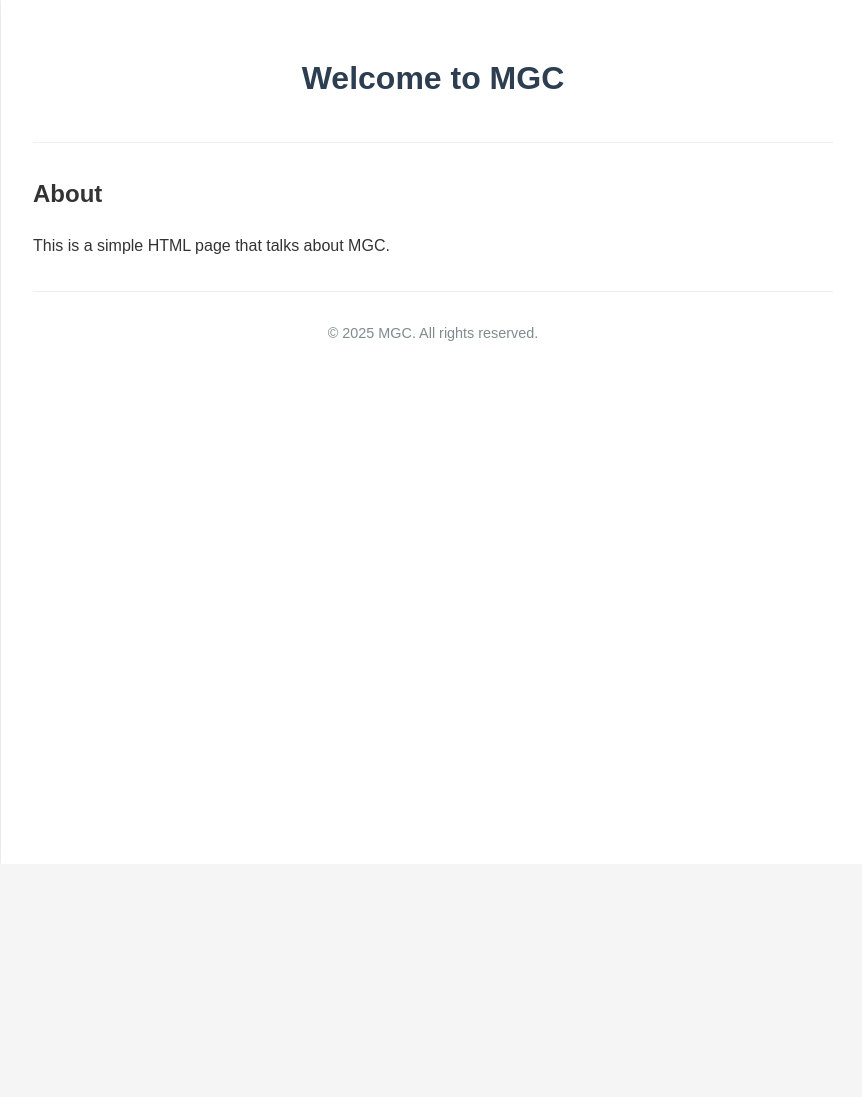
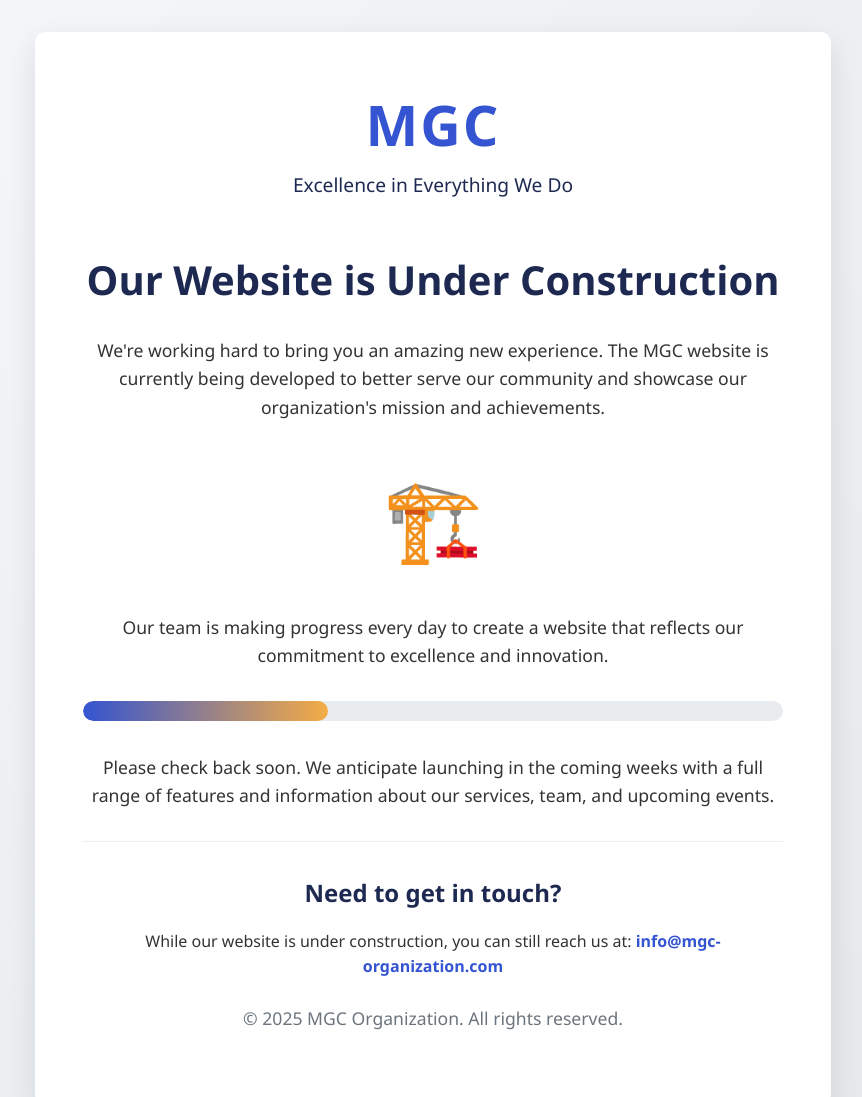
Before and after one commit to MGCtex/mgctex.github.io, a plain HTML site: page index.html in a window 1280 px wide. Shown: the top 1097 px of the page, without its empty margins (207-1069 px from the left). Before the commit the page ends 864 px from the top, so only its background shows below. Drawn offline with Linux system fonts and the light colour scheme.

Commit message:
Update index.html

```diff
--- a/index.html
+++ b/index.html
@@ -3,59 +3,170 @@
 <head>
     <meta charset="UTF-8">
     <meta name="viewport" content="width=device-width, initial-scale=1.0">
-    <title>My Website</title>
+    <title>MGC - Coming Soon</title>
     <style>
-        body {
-            font-family: Arial, sans-serif;
-            line-height: 1.6;
+        :root {
+            --primary-color: #3454d1;
+            --secondary-color: #1d2951;
+            --accent-color: #f4ac45;
+            --text-color: #333;
+            --light-color: #f8f9fa;
+        }
+
+        * {
             margin: 0;
             padding: 0;
-            background-color: #f5f5f5;
-            color: #333;
+            box-sizing: border-box;
         }
+
+        body {
+            font-family: 'Segoe UI', Tahoma, Geneva, Verdana, sans-serif;
+            line-height: 1.6;
+            color: var(--text-color);
+            background: linear-gradient(135deg, #f5f7fa 0%, #e4e8eb 100%);
+            min-height: 100vh;
+            display: flex;
+            flex-direction: column;
+            justify-content: center;
+            align-items: center;
+        }
+
         .container {
-            max-width: 800px;
-            margin: 0 auto;
-            padding: 2rem;
+            max-width: 1000px;
+            margin: 2rem;
+            padding: 3rem;
             background-color: white;
-            box-shadow: 0 0 10px rgba(0, 0, 0, 0.1);
-            min-height: 100vh;
+            border-radius: 10px;
+            box-shadow: 0 10px 30px rgba(0, 0, 0, 0.1);
+            text-align: center;
         }
-        header {
-            text-align: center;
-            margin-bottom: 2rem;
-            padding-bottom: 1rem;
-            border-bottom: 1px solid #eee;
-        }
-        h1 {
-            color: #2c3e50;
-        }
-        .content {
+
+        .logo {
             margin-bottom: 2rem;
         }
+
+        .logo-text {
+            font-size: 3.5rem;
+            font-weight: 700;
+            color: var(--primary-color);
+            letter-spacing: 2px;
+        }
+
+        .tagline {
+            font-size: 1.2rem;
+            color: var(--secondary-color);
+            margin-bottom: 3rem;
+        }
+
+        h1 {
+            font-size: 2.5rem;
+            margin-bottom: 1.5rem;
+            color: var(--secondary-color);
+        }
+
+        p {
+            font-size: 1.1rem;
+            margin-bottom: 1.5rem;
+            max-width: 700px;
+            margin-left: auto;
+            margin-right: auto;
+        }
+
+        .construction-icon {
+            font-size: 5rem;
+            margin: 2rem 0;
+            color: var(--accent-color);
+        }
+
+        .progress-bar {
+            height: 20px;
+            background-color: #e9ecef;
+            border-radius: 10px;
+            margin: 2rem 0;
+            overflow: hidden;
+        }
+
+        .progress {
+            width: 35%;
+            height: 100%;
+            background: linear-gradient(to right, var(--primary-color), var(--accent-color));
+            border-radius: 10px;
+            animation: pulse 2s infinite;
+        }
+
+        @keyframes pulse {
+            0% {
+                opacity: 0.6;
+            }
+            50% {
+                opacity: 1;
+            }
+            100% {
+                opacity: 0.6;
+            }
+        }
+
+        .contact {
+            margin-top: 2rem;
+            padding-top: 2rem;
+            border-top: 1px solid #eee;
+        }
+
+        .contact h2 {
+            font-size: 1.5rem;
+            margin-bottom: 1rem;
+            color: var(--secondary-color);
+        }
+
+        .contact p {
+            font-size: 1rem;
+        }
+
+        .email {
+            color: var(--primary-color);
+            text-decoration: none;
+            font-weight: 600;
+        }
+
+        .email:hover {
+            text-decoration: underline;
+        }
+
         footer {
-            text-align: center;
-            margin-top: 2rem;
-            padding-top: 1rem;
-            border-top: 1px solid #eee;
-            color: #7f8c8d;
+            margin-top: 1rem;
             font-size: 0.9rem;
+            color: #6c757d;
         }
     </style>
 </head>
 <body>
     <div class="container">
-        <header>
-            <h1>Welcome to MGC</h1>
-        </header>
+        <div class="logo">
+            <div class="logo-text">MGC</div>
+            <div class="tagline">Excellence in Everything We Do</div>
+        </div>
 
-        <div class="content">
-            <h2>About</h2>
-            <p>This is a simple HTML page that talks about MGC.</p>
+        <h1>Our Website is Under Construction</h1>
+
+        <p>We're working hard to bring you an amazing new experience. The MGC website is currently being developed to better serve our community and showcase our organization's mission and achievements.</p>
+
+        <div class="construction-icon">🏗️</div>
+
+        <p>Our team is making progress every day to create a website that reflects our commitment to excellence and innovation.</p>
+
+        <div class="progress-bar">
+            <div class="progress"></div>
+        </div>
+
+        <p>Please check back soon. We anticipate launching in the coming weeks with a full range of features and information about our services, team, and upcoming events.</p>
+
+        <div class="contact">
+            <h2>Need to get in touch?</h2>
+            <p>While our website is under construction, you can still reach us at: <a href="mailto:info@mgc-organization.com" class="email">info@mgc-organization.com</a></p>
         </div>
 
         <footer>
-            <p>&copy; 2025 MGC. All rights reserved.</p>
+            <p>&copy; 2025 MGC Organization. All rights reserved.</p>
         </footer>
     </div>
 </body>
```
